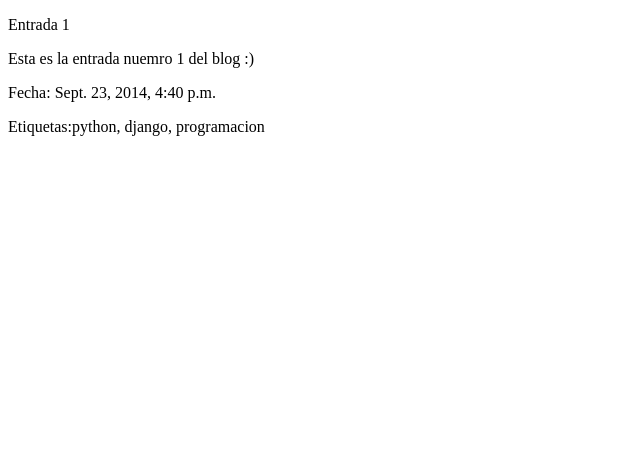
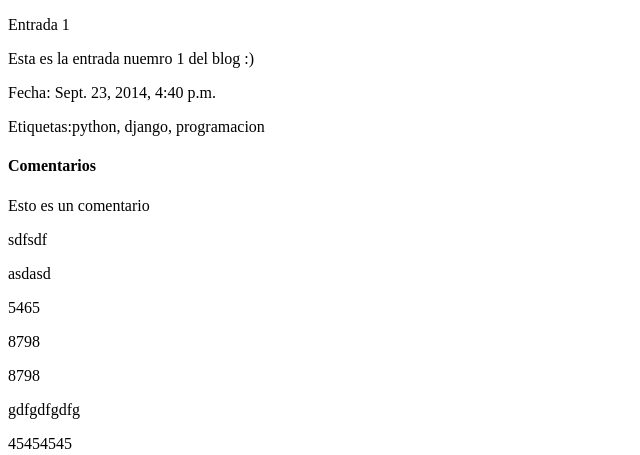
Before and after one commit to wolvelopez/djangoblog, a Django app: page /entradas/1 in a window 1280 px wide. Shown: the top 455 px of the page, without its empty margins (0-640 px from the left). Run offline with Django 3.2, Linux system fonts and the light colour scheme; data comes from the database, SQL or seed files in the repository; parts of the project's set-up code (start-up, migrations or seed data) failed here and were passed over.

Commit message:
Muestra los comentarios en la entrada individual

```diff
--- a/miblog/templates/entrada.html
+++ b/miblog/templates/entrada.html
@@ -7,10 +7,10 @@
 		<p>Fecha: {{ entradaSel.fecha }}</p>
 		<p>Etiquetas:{{ entradaSel.etiquetas }}</p>
 	{# {% endfor %} #}
-{% endblock %}
 
-{# <h4>Comentarios</h4>
-{% for comentario in entrada.comentario_set.all %}
+
+    <h4>Comentarios</h4>
+    {% for comentario in comentarioSel %}
         <p>{{ comentario.comentario_texto}}</p>
     {% endfor %}
     <form action="/entradas/" method="post">
@@ -24,4 +24,6 @@
         {% block authentication %}{% endblock %}
     {% else %}
         <p>el usuario actual es: {{ user.username }}</p>
-{% endif %} #}
+    {% endif %}
+
+{% endblock %}
--- a/miblog/views.py
+++ b/miblog/views.py
@@ -38,9 +38,11 @@ def mostrar_entradas(request):
 
 def entrada(request,entrada_id):
     entradaSel = Entrada.objects.get(id=entrada_id)
-    print("entradaSel: %s" % entradaSel.titulo)
+    comentarioSel = Comentario.objects.filter(entrada_id=entradaSel.id)
+    print("entradaSel: %s" % entradaSel.id)
+    print(comentarioSel)
     return render(request, 'entrada.html',
-        {'entradaSel': entradaSel})
+        {'entradaSel': entradaSel , 'comentarioSel': comentarioSel})
 
 
 def logout_view(request):
```
Lines whose indentation alone changed are shown as unchanged.
